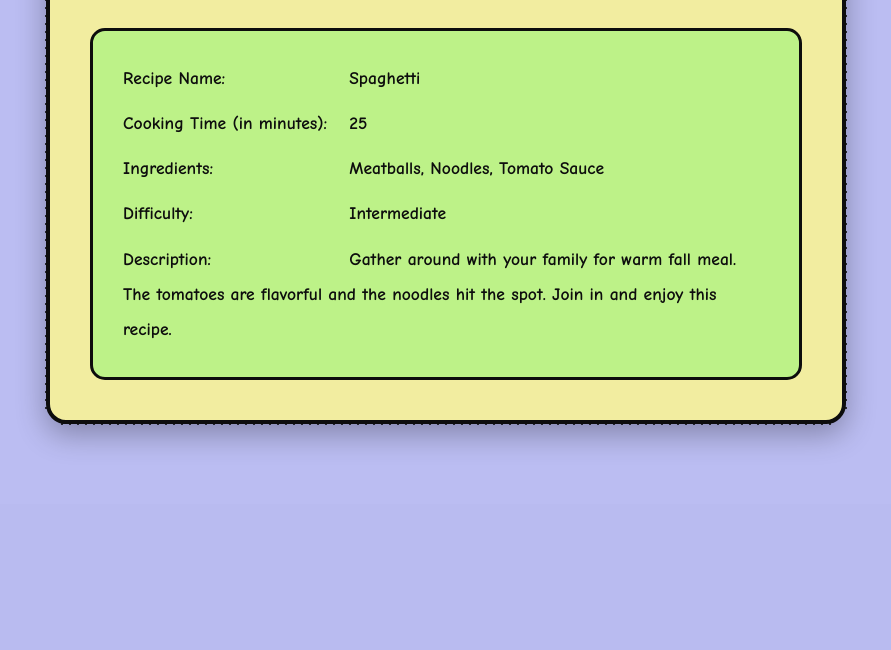
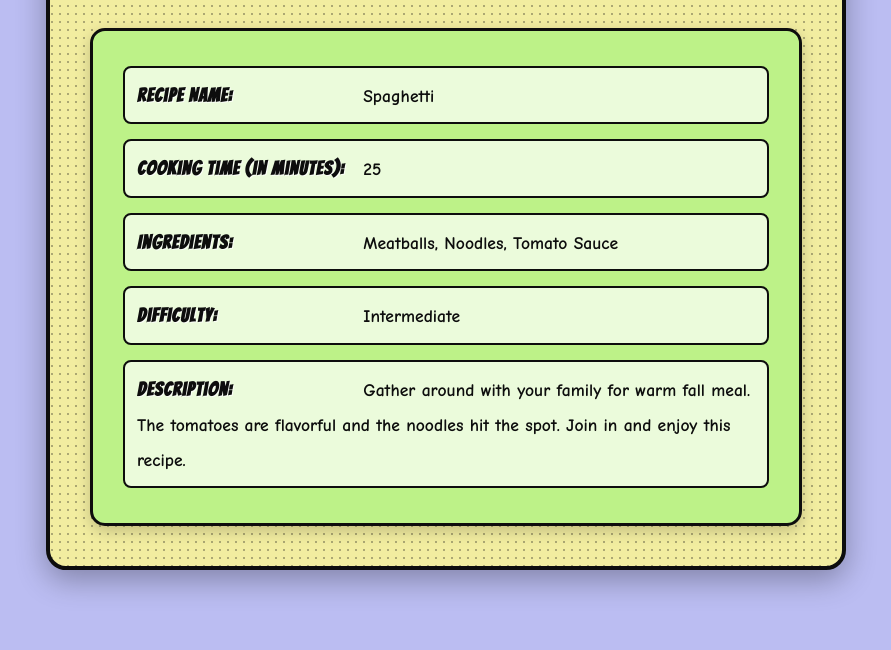
Before and after one commit to Bre-Wonder/Recipe-App-Achievment, a Django app: page /list/1 in a window 1280 px wide. Shown: the part 538-1188 px from the top of the page, without its empty margins (194-1085 px from the left). Before the commit the page ends 985 px from the top, so only its background shows below. Run offline with Django 5.2, Linux system fonts and the light colour scheme; a user stored in the database is signed in; data comes from the database, SQL or seed files in the repository.

Commit message:
updated styles

```diff
--- a/Acheivement 2/A2_Recipe_App/src/recipeApp/templates/recipeApp/recipe_details.html
+++ b/Acheivement 2/A2_Recipe_App/src/recipeApp/templates/recipeApp/recipe_details.html
@@ -130,15 +130,15 @@
         .recipe-detail::before {
             content: "";
             position: absolute;
-            top: -6px;
-            left: -6px;
-            right: -6px;
-            bottom: -6px;
+            top: 0;
+            left: 0;
+            right: 0;
+            bottom: 0;
             background: radial-gradient(circle at 2px 2px, #0D0D0D 1px, transparent 1px);
             background-size: 8px 8px;
-            border-radius: 24px;
-            z-index: -1;
-            opacity: 0.8;
+            border-radius: 16px;
+            z-index: 1;
+            opacity: 0.3;
             transition: opacity 0.3s ease;
         }
 
@@ -153,6 +153,8 @@
             letter-spacing: 2px;
             color: #0D0D0D;
             text-shadow: 2px 2px rgba(0,0,0,0.2);
+            position: relative;
+            z-index: 2;
         }
 
         .recipe-detail img {
@@ -163,6 +165,8 @@
             border: 3px solid #0D0D0D;
             margin-bottom: 20px;
             transition: transform 0.3s ease;
+            position: relative;
+            z-index: 2;
         }
 
         .recipe-detail:hover img {
@@ -179,16 +183,37 @@
             line-height: 2;
             color: #0D0D0D;
             text-align: left;
+            position: relative;
+            box-shadow: 0 5px 15px rgba(0, 0, 0, 0.2);
+            z-index: 2;
         }
 
+
+
         .recipe-info p {
-            margin: 10px 0;
+            margin: 15px 0;
+            padding: 8px 12px;
+            background: rgba(255, 255, 255, 0.7);
+            border-radius: 8px;
+            border: 2px solid #0D0D0D;
+            transition: all 0.3s ease;
+        }
+
+        .recipe-info p:hover {
+            background: #F2EDA0;
+            transform: translateX(5px);
+            box-shadow: 0 3px 8px rgba(0, 0, 0, 0.2);
         }
 
         .recipe-info b {
+            font-family: 'Bangers', cursive;
             font-weight: bold;
             display: inline-block;
             width: 220px;
+            color: #0D0D0D;
+            font-size: 1.2rem;
+            letter-spacing: 1px;
+            text-shadow: 1px 1px 0px rgba(255, 255, 255, 0.8);
         }
 
         @media (max-width: 600px) {
```
Also changed, not shown: Acheivement 2/A2_Recipe_App/src/recipeApp/templates/recipeApp/main_recipelist.html (+13 -7 lines).
